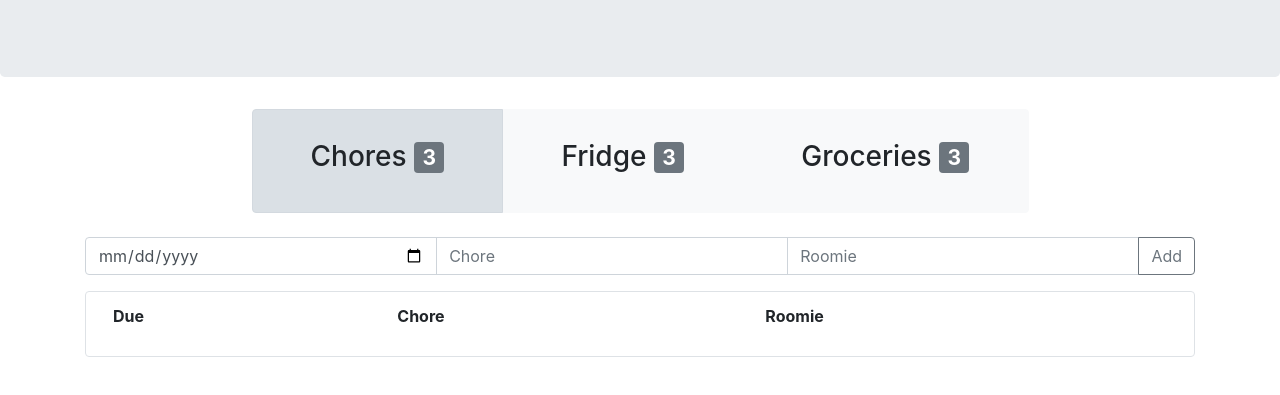
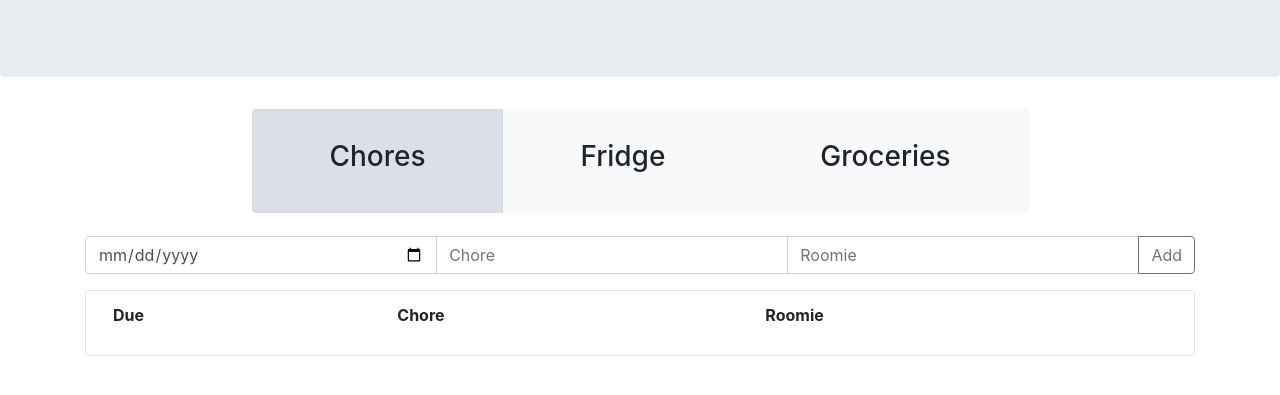
Before and after one commit to alexshi0000/FoodyRoomies, a website: page public/index.html in a window 1280 px wide. Shown: the part 147-542 px from the top of the page. Drawn offline with nearby package versions, Linux system fonts and the light colour scheme.

Commit message:
fixed merge errors on dev lmao

```diff
--- a/public/index.html
+++ b/public/index.html
@@ -52,13 +52,13 @@
       <div class="container text-center" style="margin-bottom: 1%">
         <div class="btn-group btn-group-toggle" data-toggle="buttons" style="margin-bottom: 1%; width: 70%">
             <label class="btn btn-light active">
-              <a data-target="#TableViews" data-slide-to="0" class="col"><input type="radio" name="options" id="chores" autocomplete="off" checked><h3>Chores <span class="badge badge-secondary">3</span></h3></button></a>
+              <a data-target="#TableViews" data-slide-to="0" class="col"><input type="radio" name="options" id="chores" autocomplete="off" checked><h3>Chores <span class="badge badge-secondary" id="choreCount"></span></h3></button></a>
             </label>
             <label class="btn btn-light">
-              <a data-target="#TableViews" data-slide-to="1" class="col"><input type="radio" name="options" id="fridge" autocomplete="off"><h3>Fridge <span class="badge badge-secondary">3</span></h3></button></a>
+              <a data-target="#TableViews" data-slide-to="1" class="col"><input type="radio" name="options" id="fridge" autocomplete="off"><h3>Fridge <span class="badge badge-secondary" id="fridgeCount"></span></h3></button></a>
             </label>
             <label class="btn btn-light">
-              <a data-target="#TableViews" data-slide-to="2" class="col"><input type="radio" name="options" id="groceries" autocomplete="off"><h3>Groceries <span class="badge badge-secondary">3</span></h3></button></a>
+              <a data-target="#TableViews" data-slide-to="2" class="col"><input type="radio" name="options" id="groceries" autocomplete="off"><h3>Groceries <span class="badge badge-secondary" id="groceryCount"></span></h3></button></a>
             </label>
           </div>
       </div>
```
